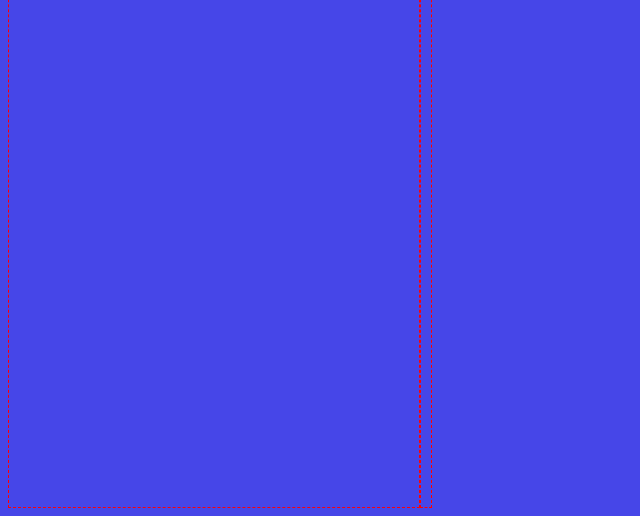
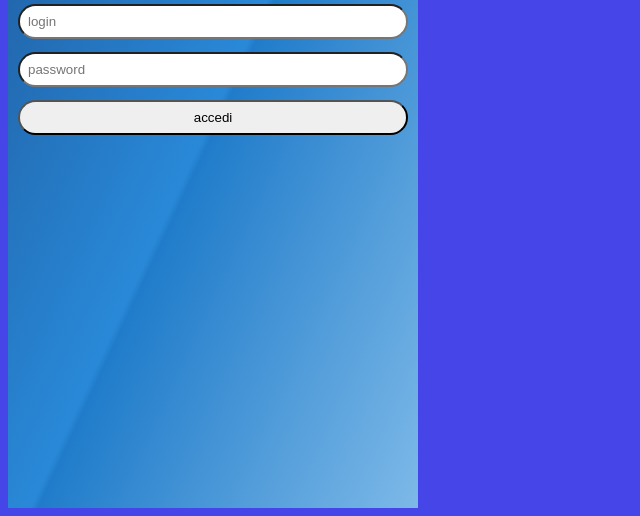
Before and after one commit to riczorn/corsoweb, a PHP site: page /login_v7.php in a window 1280 px wide. Shown: the part 284-800 px from the top of the page, without its empty margins (0-640 px from the left). Run offline with PHP 8.4, Linux system fonts and the light colour scheme.

Commit message:
includo custom.css

```diff
--- a/login_v7.php
+++ b/login_v7.php
@@ -25,7 +25,7 @@ include (__DIR__ . '/config.php');
   </head>
   <body class="cols-2">
     <div class="login">
-      <div class="headerZZ">
+      <div class="header">
         <p>Login sicuro</p>
       </div>
       <div class="main">
--- a/style.css
+++ b/style.css
@@ -1,3 +1,5 @@
+@import url(custom.css);
+
 body.vert, body.cols-2 {
     background-color: #4646e8 !important;
     display: flex;
@@ -24,7 +26,7 @@ img.right {
     width: 400px;
     display: flex;
     flex-direction: column;
-
+    background: linear-gradient(115deg, #1e5799 0%,#2989d8 50%,#207cca 51%,#7db9e8 100%);
 }
 /* .login .header {
     flex-grow:0;
@@ -54,7 +56,7 @@ img.right {
 
 .cols-2 div {
     padding:5px;
-    border: 1px dashed red;
+
 }
 
 ul.products {
@@ -79,3 +81,9 @@ ul.products li > img {
     height: auto;
     width: auto;
 }
+
+form > * {
+    margin-bottom: 0.8rem;
+    padding: 8px;
+    border-radius: 3rem;
+}
```
Also changed, not shown: 1 other file.
